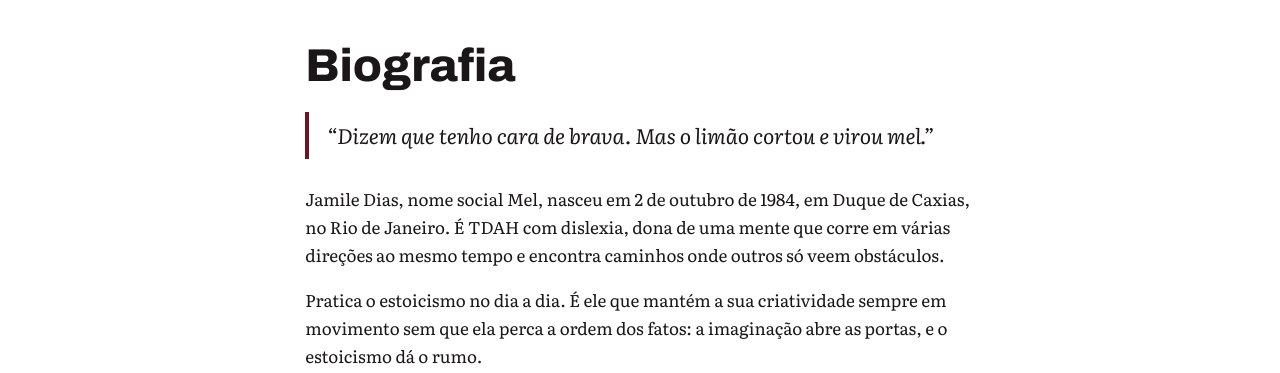
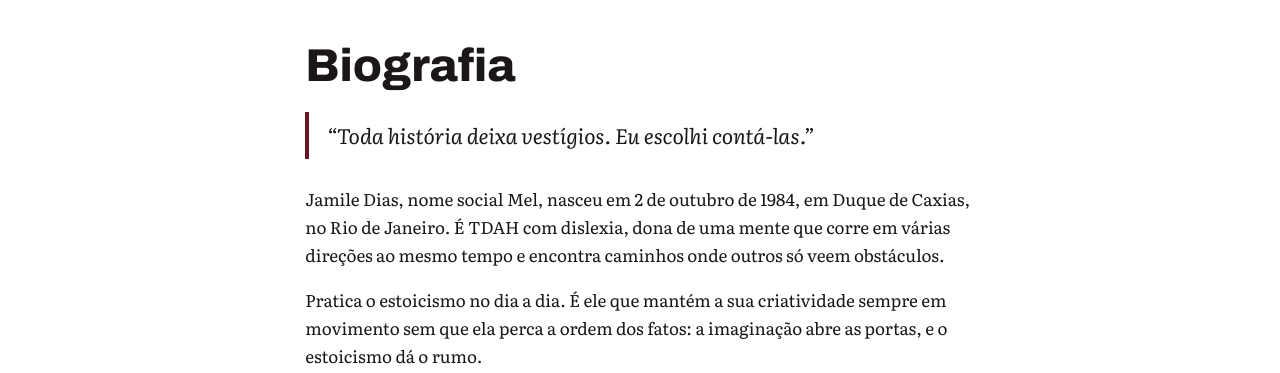
Before and after one commit to jamilediasmel-gif/site-jdmel, a plain HTML site: page index.html in a window 1280 px wide. Shown: the part 727-1100 px from the top of the page. Drawn offline with Linux system fonts and the light colour scheme.

Commit message:
Nova frase de abertura da biografia
Co-Authored-By: Claude Opus 5.5 <noreply@anthropic.com>
Claude-Session: https://claude.ai/code/session_012wKcZ1ws7vFoB2QyrUQbxV

```diff
--- a/index.html
+++ b/index.html
@@ -80,7 +80,7 @@ footer .wrap{display:flex;flex-wrap:wrap;justify-content:space-between;gap:12px}
 
 <section class="band" id="biografia"><div class="wrap read">
   <h2>Biografia</h2>
-  <blockquote style="margin:0 0 26px;padding:6px 0 6px 18px;border-left:4px solid var(--red);font-size:21px;font-style:italic">“Dizem que tenho cara de brava. Mas o limão cortou e virou mel.”</blockquote>
+  <blockquote style="margin:0 0 26px;padding:6px 0 6px 18px;border-left:4px solid var(--red);font-size:21px;font-style:italic">“Toda história deixa vestígios. Eu escolhi contá-las.”</blockquote>
   <p>Jamile Dias, nome social Mel, nasceu em 2 de outubro de 1984, em Duque de Caxias, no Rio de Janeiro. É TDAH com dislexia, dona de uma mente que corre em várias direções ao mesmo tempo e encontra caminhos onde outros só veem obstáculos.</p>
   <p>Pratica o estoicismo no dia a dia. É ele que mantém a sua criatividade sempre em movimento sem que ela perca a ordem dos fatos: a imaginação abre as portas, e o estoicismo dá o rumo.</p>
   <p>Escreve desde muito nova. Muitas das suas histórias nasceram pensadas como filme ou série, com cenas, cortes e personagens que se movem como na tela, e encontraram na literatura o seu primeiro formato. Hoje são 18 livros publicados na Amazon, entre suspense policial, perícia, humor, romance, ensaio e autoajuda, além de artigos no Substack.</p>
```
